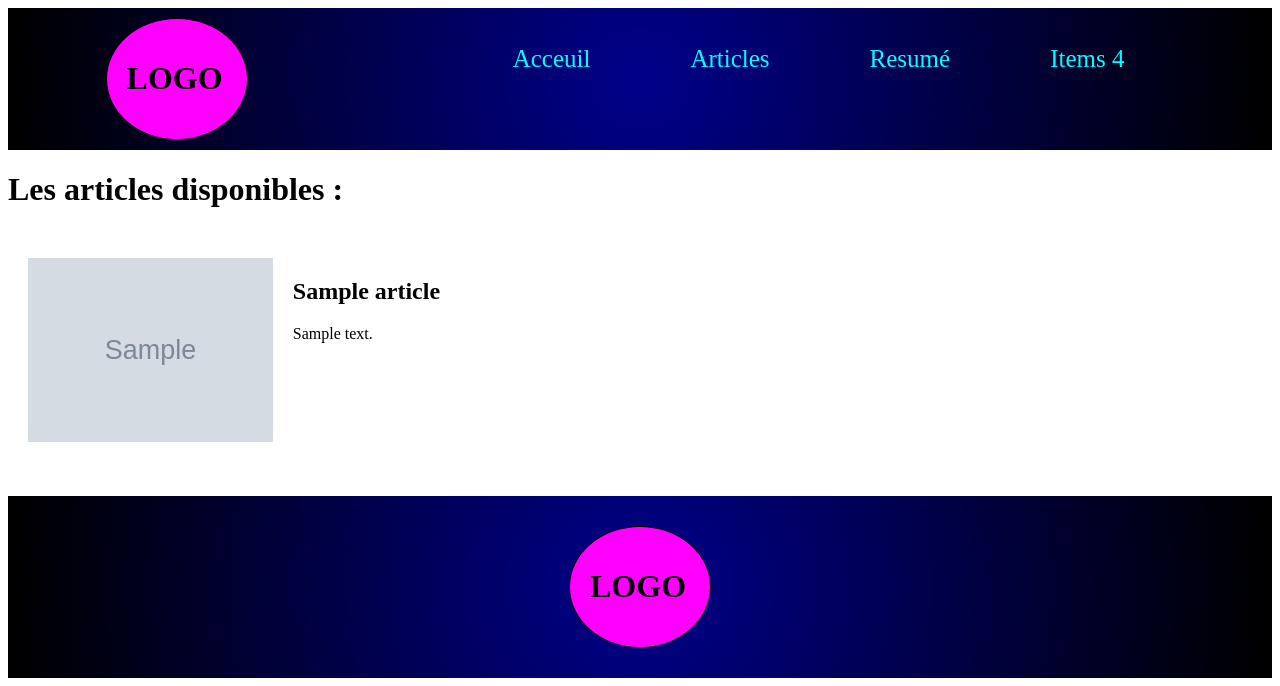
After one commit to Ccoda26/projetSite, a Symfony app: template templates/Resume.html.twig in a window 1280 px wide. The commit adds this page. Shown: the top 686 px of the page. Run offline with Twig, Linux system fonts and the light colour scheme; the template is opened without the code that fills it: most values are stand-ins (such as "Sample title", 1, 10 or a date in 2020); grey boxes marked "Sample" are stand-in pictures; some libraries are stand-ins or nearby versions.

Commit message:
new page resume

```diff
--- a/public/asset/css/style.css
+++ b/public/asset/css/style.css
@@ -1,3 +1,4 @@
+/* HomePage */
 header{
     display: flex;
     justify-content: space-around;
@@ -105,7 +106,6 @@ footer{
 /*theartcles*/
 
 .image{
-
     margin-bottom: 50px;
 }
 
@@ -115,6 +115,28 @@ footer{
     padding: 50px 0;
 }
 .larticle > h1{
-    font-size: 50px;
+    font-size: 40px;
     text-align: center;
 }
+
+/*Resume*/
+
+.resume{
+    display: flex;
+    margin: 50px 20px;
+}
+
+.resume a{
+    text-decoration: none;
+    color: black;
+}
+
+.resume a:hover{
+    text-decoration: underline;
+    color: darkblue;
+}
+
+.pics{
+    width: 20%;
+    margin-right: 20px;
+}
--- /dev/null
+++ b/templates/Resume.html.twig
@@ -0,0 +1,18 @@
+{% extends 'Base.html.twig' %}
+{% block content %}
+
+<h1>Les articles disponibles : </h1>
+
+        {% for article in articles %}
+            <section class="resume">
+                <div class="pics">
+                    <img src="{{ article.image }}" class="resp">
+                </div>
+                <span>
+                <h2><a href="{{ path('The_Article', { 'id': article.id}) }}">{{ article.title }}</a></h2>
+                <p>{{ article.content }}</p>
+                </span>
+            </section>
+        {% endfor %}
+
+{% endblock content %}
--- a/templates/base.html.twig
+++ b/templates/base.html.twig
@@ -14,7 +14,7 @@
             <ul>
                 <li> <a href="{{ path('HomePage') }}">Acceuil</a></li>
                 <li><a href="{{ path('All_Articles') }}">Articles</a></li>
-                <li><a href="">Items 3</a></li>
+                <li><a href="{{ path('Resume') }}">Resumé</a></li>
                 <li><a href="">Items 4</a></li>
             </ul>
         </header>
@@ -22,7 +22,6 @@
             {% block content %}
                 <article class="accueil">
                 {% for article in articles %}
-
                        <h2><a href="{{ path('The_Article', { 'id': article.id}) }}">{{ article.title }}</a></h2>
                 {% endfor %}
                 </article>
```
Also changed, not shown: src/Controller/pageController.php (+12 -0 lines).
